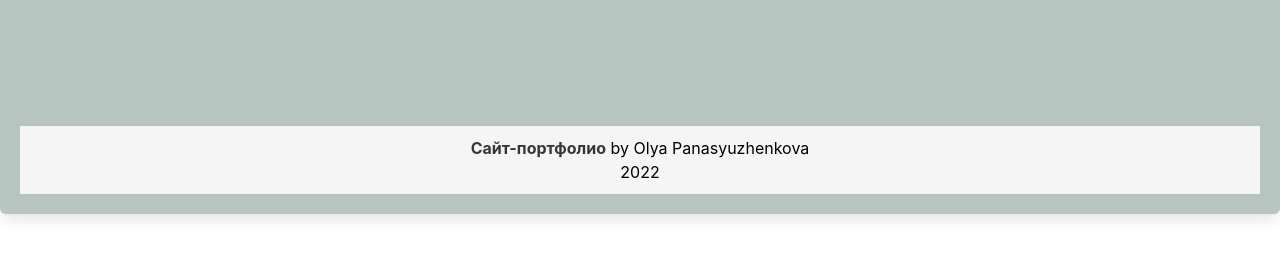
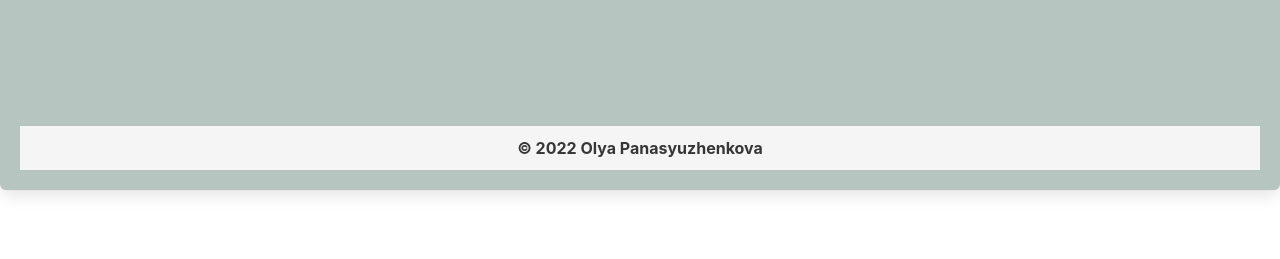
Before and after one commit to opanasyuzhenkova/lektor_portfolio, a plain HTML site: page blog/analiz-dannyh-4-semestr/index.html in a window 1280 px wide. Shown: the part 419-678 px from the top of the page. Drawn offline with nearby package versions, Linux system fonts and the light colour scheme.

Commit message:
Synchronized build

```diff
--- a/blog/analiz-dannyh-4-semestr/index.html
+++ b/blog/analiz-dannyh-4-semestr/index.html
@@ -64,7 +64,7 @@
 
     <footer>
       <div class="content has-text-centered" style = "color: rgb(0, 0, 0); background-color: #f5f5f5;; margin-top: 20px; padding:10px ">
-        <strong>Сайт-портфолио</strong> by Olya Panasyuzhenkova<p>2022</p></a>
+        <strong>&copy 2022 Olya Panasyuzhenkova</strong> </a>
       </div>
     </footer>
 </body>
```
Also changed, not shown: blog/bazy-dannyh/index.html (+1 -1 lines), blog/index.html (+1 -1 lines), blog/prog-3sem/index.html (+1 -1 lines), blog/prog-4sem/index.html (+1 -1 lines), index.html (+1 -1 lines), projects/categories/index.html (+1 -1 lines), projects/first-project/index.html (+1 -1 lines), projects/geometry-project/index.html (+1 -1 lines), projects/index.html (+1 -1 lines), projects/proektirovanie-i-kompyuternoe-modelirovanie-elektricheskih-shem/index.html (+1 -1 lines).
